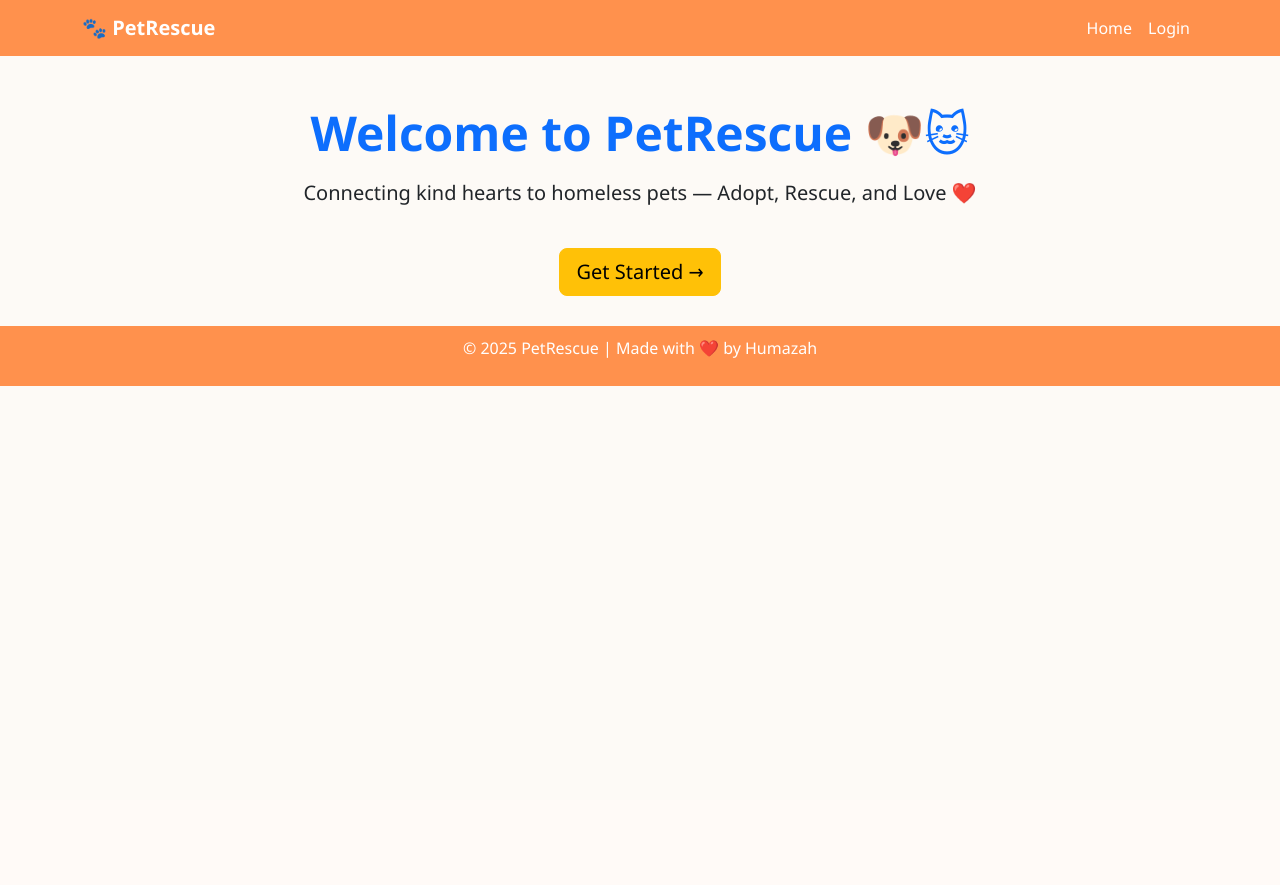
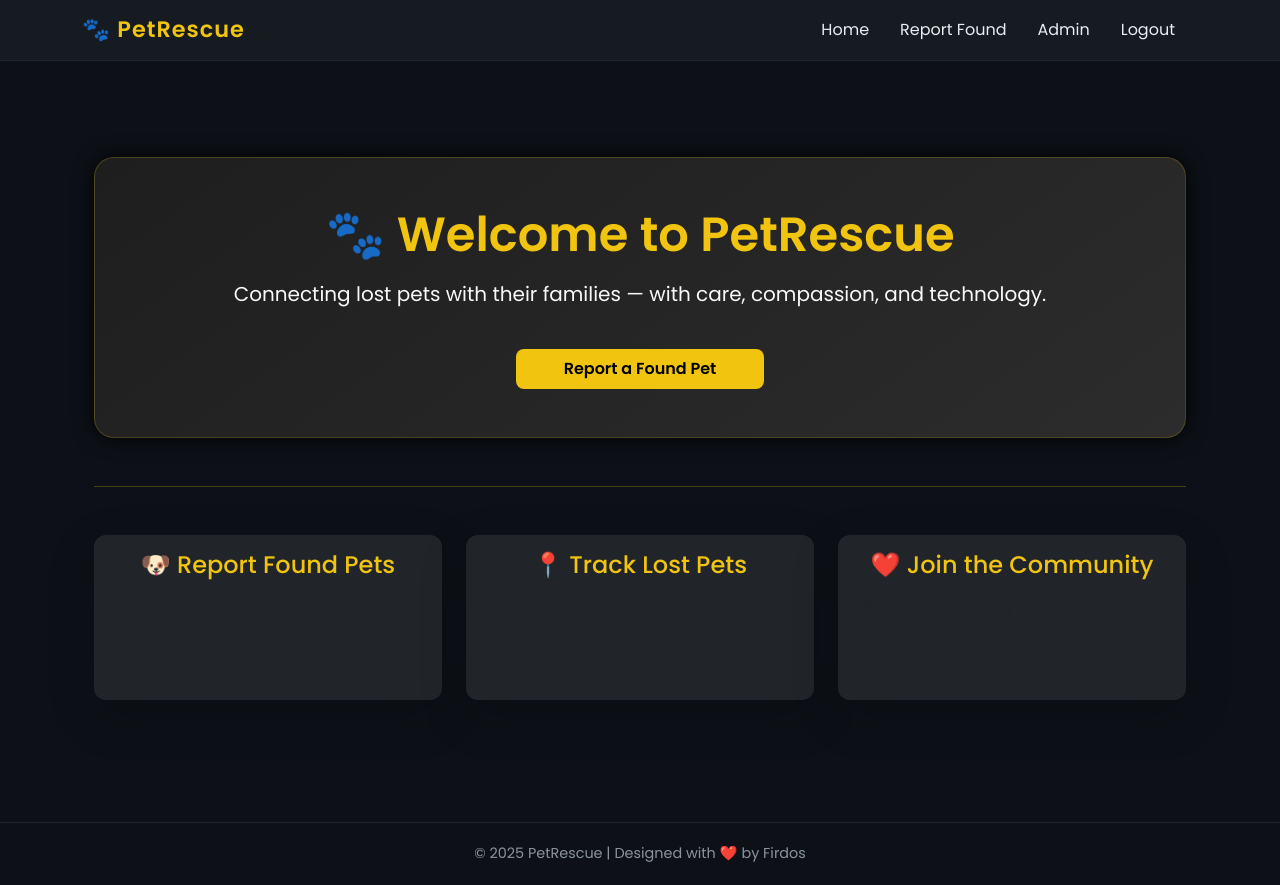
Before and after one commit to naazle16/petrescue, a Django app: page / in a window 1280 px wide. Before the commit the page ends 386 px from the top, so only its background shows below. Run offline with Django 5.2, Linux system fonts and the light colour scheme.

Commit message:
Updated design and fixed Django structure

```diff
--- a/petrescue/urls.py
+++ b/petrescue/urls.py
@@ -1,25 +1,7 @@
-"""
-URL configuration for petrescue project.
-
-The `urlpatterns` list routes URLs to views. For more information please see:
-    https://docs.djangoproject.com/en/5.2/topics/http/urls/
-Examples:
-Function views
-    1. Add an import:  from my_app import views
-    2. Add a URL to urlpatterns:  path('', views.home, name='home')
-Class-based views
-    1. Add an import:  from other_app.views import Home
-    2. Add a URL to urlpatterns:  path('', Home.as_view(), name='home')
-Including another URLconf
-    1. Import the include() function: from django.urls import include, path
-    2. Add a URL to urlpatterns:  path('blog/', include('blog.urls'))
-"""
 from django.contrib import admin
-from django.urls import path
-from petusers import views
+from django.urls import path, include  # include added here
 
 urlpatterns = [
     path('admin/', admin.site.urls),
-    path('', views.home, name='home'),
-    path('login/', views.login, name='login'),
+    path('', include('petusers.urls')),  # links to your app's URLs
 ]
--- a/petusers/admin.py
+++ b/petusers/admin.py
@@ -1,3 +1,4 @@
 from django.contrib import admin
+from .models import FoundPet
 
-# Register your models here.
+admin.site.register(FoundPet)
--- a/petusers/templates/base.html
+++ b/petusers/templates/base.html
@@ -4,49 +4,106 @@
   <meta charset="UTF-8">
   <meta name="viewport" content="width=device-width, initial-scale=1.0">
   <title>{% block title %}PetRescue{% endblock %}</title>
-  <link href="https://cdn.jsdelivr.net/npm/bootstrap@5.3.3/dist/css/bootstrap.min.css" rel="stylesheet">
+
+  <!-- 🌐 Google Font -->
+  <link href="https://fonts.googleapis.com/css2?family=Poppins:wght@400;500;600&display=swap" rel="stylesheet">
+
+  <!-- 🌙 Bootstrap -->
+  <link href="https://cdn.jsdelivr.net/npm/bootstrap@5.3.2/dist/css/bootstrap.min.css" rel="stylesheet">
+
   <style>
     body {
-      background-color: #fdfaf6;
-      font-family: 'Segoe UI', Tahoma, Geneva, Verdana, sans-serif;
+      background-color: #0D1117;
+      color: #E6EDF3;
+      font-family: 'Poppins', sans-serif;
     }
-    nav {
-      background-color: #ff914d;
+
+    .navbar {
+      background-color: #161B22;
+      border-bottom: 1px solid #21262D;
     }
-    nav a.navbar-brand {
-      font-weight: bold;
-      color: white;
+
+    .navbar-brand {
+      font-weight: 600;
+      color: #F1C40F !important;
+      font-size: 1.4rem;
+      letter-spacing: 1px;
     }
+
+    .nav-link {
+      color: #E6EDF3 !important;
+      margin-right: 15px;
+      transition: color 0.3s ease;
+    }
+
+    .nav-link:hover {
+      color: #F1C40F !important;
+    }
+
+    .card {
+      background-color: #161B22;
+      border: 1px solid #21262D;
+      border-radius: 12px;
+      box-shadow: 0 0 10px rgba(241, 196, 15, 0.1);
+    }
+
     footer {
-      background-color: #ff914d;
-      color: white;
       text-align: center;
-      padding: 10px 0;
-      margin-top: 30px;
+      padding: 20px;
+      color: #8B949E;
+      border-top: 1px solid #21262D;
+      margin-top: 50px;
+      font-size: 0.9rem;
     }
+
+    .btn-gold {
+      background-color: #F1C40F;
+      color: #0D1117;
+      font-weight: 600;
+      border: none;
+      transition: background-color 0.3s ease, transform 0.2s ease;
+    }
+
+    .btn-gold:hover {
+      background-color: #D4AC0D;
+      transform: translateY(-2px);
+    }
+
   </style>
 </head>
+
 <body>
-
-  <nav class="navbar navbar-expand-lg">
+  <!-- 🌟 Navbar -->
+  <nav class="navbar navbar-expand-lg navbar-dark">
     <div class="container">
       <a class="navbar-brand" href="/">🐾 PetRescue</a>
-      <div class="collapse navbar-collapse">
+      <button class="navbar-toggler" type="button" data-bs-toggle="collapse" data-bs-target="#navbarNav">
+        <span class="navbar-toggler-icon"></span>
+      </button>
+
+      <div class="collapse navbar-collapse" id="navbarNav">
         <ul class="navbar-nav ms-auto">
-          <li class="nav-item"><a href="/" class="nav-link text-white">Home</a></li>
-          <li class="nav-item"><a href="/login" class="nav-link text-white">Login</a></li>
+          <li class="nav-item"><a class="nav-link" href="/">Home</a></li>
+          <li class="nav-item"><a class="nav-link" href="/report_found/">Report Found</a></li>
+          <li class="nav-item"><a class="nav-link" href="/admin/">Admin</a></li>
+          <li class="nav-item"><a class="nav-link" href="/logout/">Logout</a></li>
         </ul>
       </div>
     </div>
   </nav>
 
-  <div class="container mt-4">
-    {% block content %}{% endblock %}
-  </div>
+  <!-- 🧩 Page Content -->
+  <main class="container mt-5">
+    {% block content %}
+    {% endblock %}
+  </main>
 
+  <!-- 🌿 Footer -->
   <footer>
-    <p>© 2025 PetRescue | Made with ❤️ by Humazah</p>
+    © 2025 PetRescue | Designed with ❤️ by Firdos
   </footer>
 
+  <!-- Bootstrap Script -->
+  <script src="https://cdn.jsdelivr.net/npm/bootstrap@5.3.2/dist/js/bootstrap.bundle.min.js"></script>
 </body>
 </html>
--- a/petusers/templates/home.html
+++ b/petusers/templates/home.html
@@ -1,9 +1,69 @@
 {% extends 'base.html' %}
 {% block title %}Home - PetRescue{% endblock %}
+
 {% block content %}
-<div class="text-center mt-5">
-  <h1 class="display-5 text-primary fw-bold">Welcome to PetRescue 🐶🐱</h1>
-  <p class="lead mt-3">Connecting kind hearts to homeless pets — Adopt, Rescue, and Love ❤️</p>
-  <a href="/login" class="btn btn-warning btn-lg mt-4">Get Started →</a>
+<div class="container text-center py-5">
+  <!-- Hero Section -->
+  <div class="hero-section py-5">
+    <h1 class="display-5 fw-bold text-gold mb-3">🐾 Welcome to PetRescue</h1>
+    <p class="text-light fs-5">
+      Connecting lost pets with their families — with care, compassion, and technology.
+    </p>
+    <a href="{% url 'report_found_pet' %}" class="btn btn-gold mt-4 px-5 py-2">Report a Found Pet</a>
+  </div>
+
+  <!-- Divider -->
+  <hr class="my-5 border-gold">
+
+  <!-- Feature Section -->
+  <div class="row justify-content-center text-light">
+    <div class="col-md-4 mb-4">
+      <div class="card bg-dark border-0 shadow-lg h-100">
+        <div class="card-body">
+          <h4 class="text-gold mb-3">🐶 Report Found Pets</h4>
+          <p>Help reunite a pet with its owner by submitting found pet details and pictures.</p>
+        </div>
+      </div>
+    </div>
+    <div class="col-md-4 mb-4">
+      <div class="card bg-dark border-0 shadow-lg h-100">
+        <div class="card-body">
+          <h4 class="text-gold mb-3">📍 Track Lost Pets</h4>
+          <p>Stay updated on pets lost in your area and assist in finding them quickly.</p>
+        </div>
+      </div>
+    </div>
+    <div class="col-md-4 mb-4">
+      <div class="card bg-dark border-0 shadow-lg h-100">
+        <div class="card-body">
+          <h4 class="text-gold mb-3">❤️ Join the Community</h4>
+          <p>Be part of a caring network of animal lovers helping pets find their way home.</p>
+        </div>
+      </div>
+    </div>
+  </div>
 </div>
+
+<style>
+  .text-gold { color: #F1C40F; }
+  .border-gold { border-color: #F1C40F !important; }
+  .btn-gold {
+    background-color: #F1C40F;
+    color: #000;
+    font-weight: 600;
+    border-radius: 8px;
+    transition: 0.3s;
+  }
+  .btn-gold:hover {
+    background-color: #d4ac0d;
+    color: #fff;
+  }
+  .hero-section {
+    background: linear-gradient(145deg, #1e1e1e, #2c2c2c);
+    border: 1px solid #F1C40F33;
+    border-radius: 20px;
+    padding: 60px 20px;
+    box-shadow: 0 0 20px #000;
+  }
+</style>
 {% endblock %}
--- /dev/null
+++ b/petusers/urls.py
@@ -0,0 +1,8 @@
+from django.urls import path
+from . import views
+
+urlpatterns = [
+    path('', views.home, name='home'),
+    path('login/', views.login, name='login'),
+    path('report-found/', views.report_found_pet, name='report_found_pet'),
+]
--- a/petusers/views.py
+++ b/petusers/views.py
@@ -1,5 +1,7 @@
 from django.shortcuts import render, redirect
 from django.contrib.auth import authenticate, login as auth_login
+from django.contrib.auth.decorators import login_required
+from .forms import FoundPetForm
 
 def home(request):
     return render(request, 'home.html')
@@ -15,5 +17,18 @@ def login(request):
             return redirect('home')
         else:
             return render(request, 'login.html', {'error': 'Invalid username or password'})
+    return render(request, 'login.html')
 
-    return render(request, 'login.html')
+@login_required
+def report_found_pet(request):
+    if request.method == 'POST':
+        form = FoundPetForm(request.POST, request.FILES)
+        if form.is_valid():
+            found_pet = form.save(commit=False)
+            found_pet.user = request.user
+            found_pet.status = 'Pending'
+            found_pet.save()
+            return redirect('home')
+    else:
+        form = FoundPetForm()
+    return render(request, 'report_found.html', {'form': form})
```
Also changed, not shown: petrescue/settings.py (+8 -3 lines), petusers/forms.py (added, +14 -0 lines), petusers/models.py (+20 -1 lines), petusers/templates/login.html (+23 -13 lines), petusers/templates/report_found.html (added, +39 -0 lines), db.sqlite3, media/found_pets/Screenshot_2025-10-29_112456.png (added), petusers/migrations/0001_initial.py (added), petusers/templates/register.html (added), petusers/templates/report_missing.html (added).
